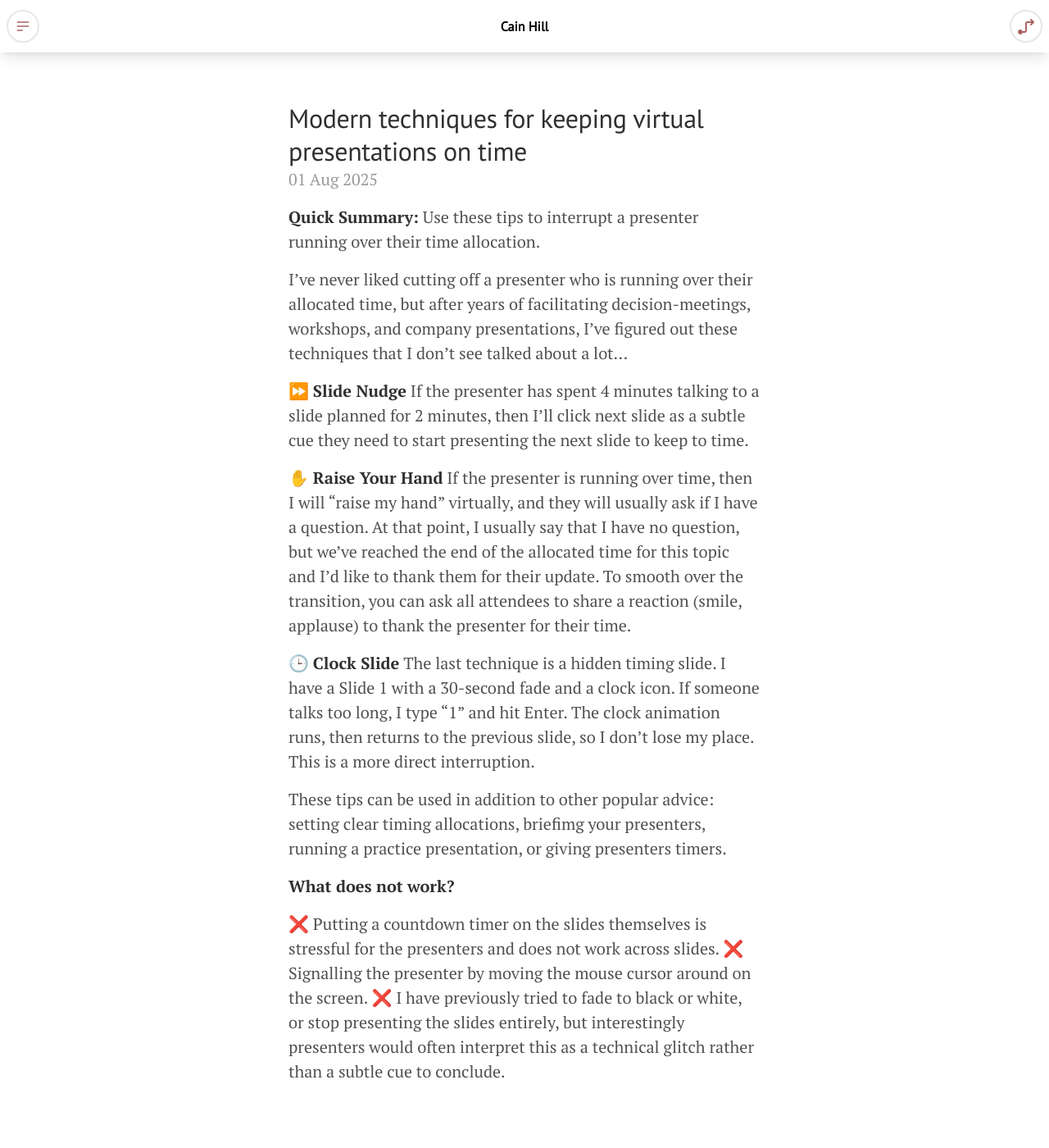
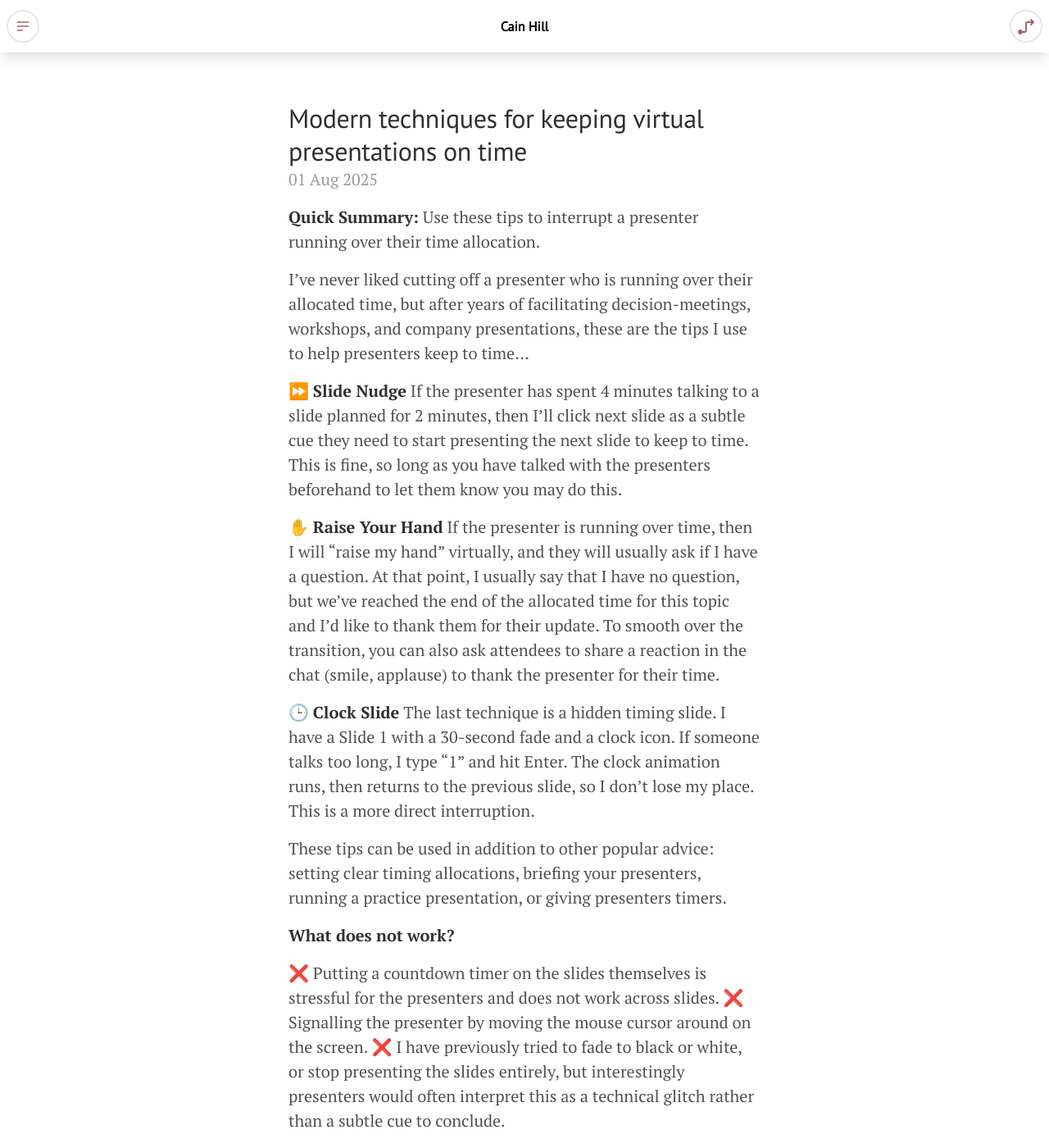
Before and after one commit to cainhill/cainhill.github.io, a Jekyll site: the page built from _blog/2025-08-01-timekeeper.md, in a window 1280 px wide and 1400 px high. Shown: the whole window at 82% size. Built offline with Jekyll 4.4.1, drawn with Linux system fonts in a browser that asks for light colours.

Commit message:
create/update '2025-08-01-timekeeper.md' file

```diff
--- a/_blog/2025-08-01-timekeeper.md
+++ b/_blog/2025-08-01-timekeeper.md
@@ -5,18 +5,18 @@ title: Modern techniques for keeping virtual presentations on time
 
 **Quick Summary:** Use these tips to interrupt a presenter running over their time allocation.
 
-I've never liked cutting off a presenter who is running over their allocated time, but after years of facilitating decision-meetings, workshops, and company presentations, I've figured out these techniques that I don't see talked about a lot...
+I've never liked cutting off a presenter who is running over their allocated time, but after years of facilitating decision-meetings, workshops, and company presentations, these are the tips I use to help presenters keep to time...
 
 1. ⏩ **Slide Nudge**
-If the presenter has spent 4 minutes talking to a slide planned for 2 minutes, then I'll click next slide as a subtle cue they need to start presenting the next slide to keep to time.
+If the presenter has spent 4 minutes talking to a slide planned for 2 minutes, then I'll click next slide as a subtle cue they need to start presenting the next slide to keep to time. This is fine, so long as you have talked with the presenters beforehand to let them know you may do this.
 
 2. ✋ **Raise Your Hand**
-If the presenter is running over time, then I will "raise my hand" virtually, and they will usually ask if I have a question. At that point, I usually say that I have no question, but we've reached the end of the allocated time for this topic and I'd like to thank them for their update. To smooth over the transition, you can ask all attendees to share a reaction (smile, applause) to thank the presenter for their time.
+If the presenter is running over time, then I will "raise my hand" virtually, and they will usually ask if I have a question. At that point, I usually say that I have no question, but we've reached the end of the allocated time for this topic and I'd like to thank them for their update. To smooth over the transition, you can also ask attendees to share a reaction in the chat (smile, applause) to thank the presenter for their time.
 
 3. 🕒 **Clock Slide**
 The last technique is a hidden timing slide. I have a Slide 1 with a 30-second fade and a clock icon. If someone talks too long, I type “1” and hit Enter. The clock animation runs, then returns to the previous slide, so I don’t lose my place. This is a more direct interruption.
 
-These tips can be used in addition to other popular advice: setting clear timing allocations, briefimg your presenters, running a practice presentation, or giving presenters timers.
+These tips can be used in addition to other popular advice: setting clear timing allocations, briefing your presenters, running a practice presentation, or giving presenters timers.
 
 **What does not work?**
 
```
